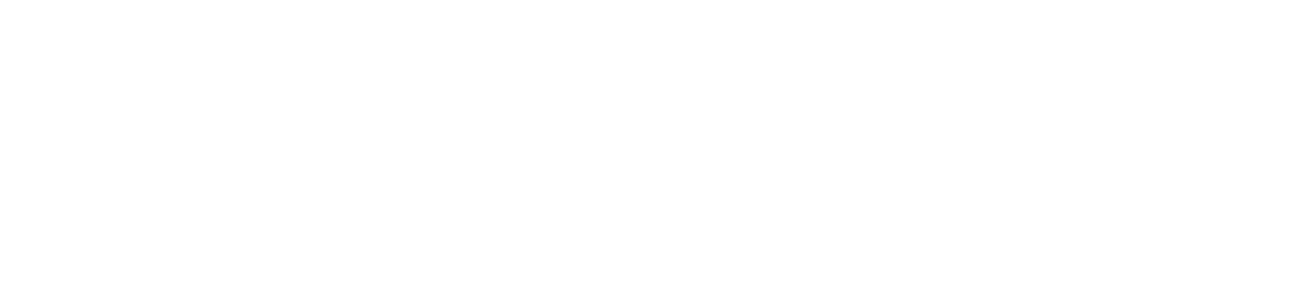
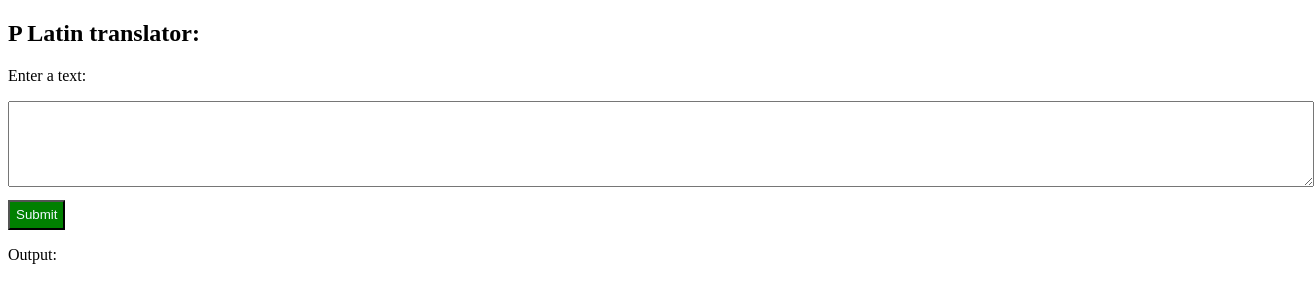
Before and after one commit to Eabdrazakov/P-Latin, a plain HTML site: page index.html in a window 1280 px wide. Shown: the whole page, 1314 px wide, since content can reach past the window. Drawn offline with Linux system fonts and the light colour scheme.

Commit message:
Add form submit

```diff
--- a/css/styles.css
+++ b/css/styles.css
@@ -0,0 +1,11 @@
+.form-control {
+    width: 1300px;
+    height: 80px;
+}
+
+.btn-success {
+    background-color: green;
+    color: aliceblue;
+    margin-top: 9px;
+    height: 30px;
+}
--- a/index.html
+++ b/index.html
@@ -8,7 +8,13 @@
 </head>
 
 <body>
-
+    <h2>P Latin translator:</h2>
+    <form>
+        <p>Enter a text:</p>
+        <textarea id="text" name="text" class="form-control"></textarea><br />
+        <button type="submit" class="btn-success"> Submit</button>
+    </form>
+    <p>Output: <span id="expect"></span></p>
 
 
 </body>
--- a/js/scripts.js
+++ b/js/scripts.js
@@ -33,10 +33,19 @@ function pLatin(text) {
 
 }
 
-console.log(pLatin("quick"))
-console.log(pLatin("code"))
-console.log(pLatin("a"))
+//UI logic
 
+function handleFormSubmission(event) {
+    event.preventDefault();
+    const text = document.getElementById("text").value;
+    const pigLatin = pLatin(text);
+
+    document.getElementById("expect").innerText = pigLatin;
+}
+
+window.addEventListener("load", function () {
+    document.querySelector("form").addEventListener("submit", handleFormSubmission);
+});
 
 // const vowels = ["a", "e", "i", "o", "u"];
 // const special = "qu"
```
